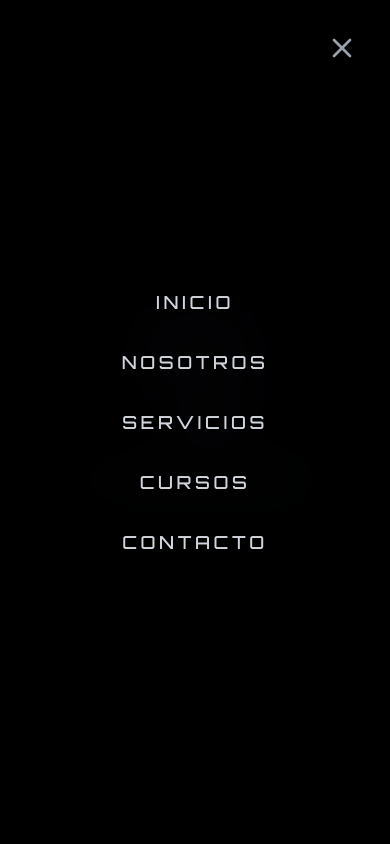
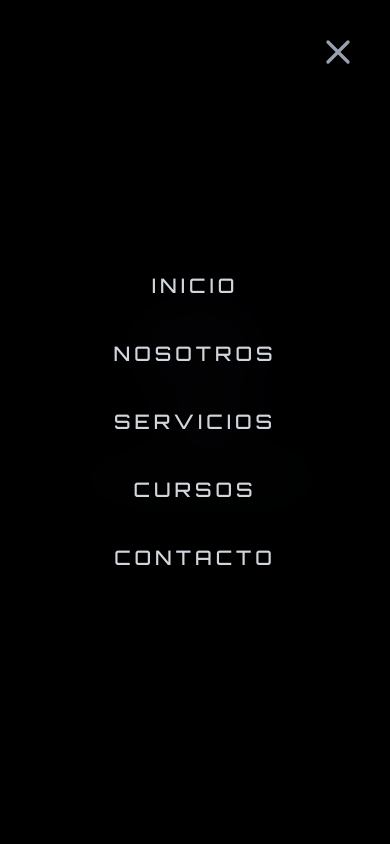
Before and after one commit to inteliyentecnologia-blip/inteliyen-web, a React (Vite) app: page / in a window 390 px wide. Both pictures are taken after a click on the button 344 px from the left and 46 px from the top of the page. Shown: the top 844 px of the page. Built offline with nearby package versions, Linux system fonts and the light colour scheme.

Commit message:
fix: remueve logo del header en movil y asegura funcionamiento del menu hamburguesa

```diff
--- a/src/app/components/Header.tsx
+++ b/src/app/components/Header.tsx
@@ -4,7 +4,6 @@ export function Header() {
   const [isScrolled, setIsScrolled] = useState(false);
   const [isMobileMenuOpen, setIsMobileMenuOpen] = useState(false);
 
-  // Efecto para el fondo oscuro al hacer scroll
   useEffect(() => {
     const handleScroll = () => {
       setIsScrolled(window.scrollY > 20);
@@ -13,7 +12,6 @@ export function Header() {
     return () => window.removeEventListener('scroll', handleScroll);
   }, []);
 
-  // Efecto para bloquear el scroll de la página cuando el menú móvil está abierto
   useEffect(() => {
     if (isMobileMenuOpen) {
       document.body.style.overflow = 'hidden';
@@ -33,23 +31,16 @@ export function Header() {
   return (
     <>
       <header
-        className={`fixed top-0 left-0 right-0 z-40 transition-all duration-300 ${
+        className={`fixed top-0 left-0 right-0 z-50 transition-all duration-300 ${
           isScrolled
             ? 'bg-black/80 backdrop-blur-md border-b border-purple-500/20 py-4'
             : 'bg-transparent py-6'
         }`}
       >
-        <div className="max-w-7xl mx-auto px-6 flex justify-between md:justify-center items-center">
+        {/* justify-end empuja la hamburguesa a la derecha, sin texto a la izquierda */}
+        <div className="max-w-7xl mx-auto px-6 flex justify-end md:justify-center items-center">
 
-          {/* Título en móvil (para que la barra no se vea vacía a la izquierda) */}
-          <div
-            className="md:hidden text-transparent bg-clip-text bg-gradient-to-r from-[#b166cc] to-[#4deeea] font-medium tracking-[0.2em] text-lg"
-            style={{ fontFamily: "'Orbitron', sans-serif" }}
-          >
-            INTELIYEN
-          </div>
-
-          {/* Navegación Desktop (Centrada y oculta en móvil) */}
+          {/* Navegación Desktop */}
           <nav
             className="hidden md:flex gap-10 text-xs lg:text-sm tracking-[0.25em] font-medium uppercase"
             style={{ fontFamily: "'Orbitron', sans-serif" }}
@@ -61,22 +52,22 @@ export function Header() {
             ))}
           </nav>
 
-          {/* Botón de Menú Hamburguesa (Solo visible en móvil) */}
+          {/* Botón de Menú Hamburguesa (Más grande y fácil de tocar) */}
           <button
-            className="md:hidden text-gray-300 hover:text-white p-2 focus:outline-none transition-colors"
+            className="md:hidden text-gray-300 hover:text-white p-2 focus:outline-none transition-colors relative z-[60]"
             onClick={() => setIsMobileMenuOpen(true)}
           >
-            <svg className="w-7 h-7" fill="none" stroke="currentColor" viewBox="0 0 24 24">
+            <svg className="w-8 h-8" fill="none" stroke="currentColor" viewBox="0 0 24 24">
               <path strokeLinecap="round" strokeLinejoin="round" strokeWidth={2} d="M4 6h16M4 12h16M4 18h16" />
             </svg>
           </button>
         </div>
       </header>
 
-      {/* OVERLAY DEL MENÚ MÓVIL (Pantalla completa oscura) */}
+      {/* OVERLAY DEL MENÚ MÓVIL (Blindado con z-[100] y pointer-events) */}
       <div
-        className={`fixed inset-0 z-50 bg-black/95 backdrop-blur-xl transition-all duration-500 flex flex-col justify-center items-center md:hidden ${
-          isMobileMenuOpen ? 'opacity-100 visible' : 'opacity-0 invisible'
+        className={`fixed inset-0 z-[100] bg-black/95 backdrop-blur-xl transition-all duration-300 flex flex-col justify-center items-center md:hidden ${
+          isMobileMenuOpen ? 'opacity-100 visible pointer-events-auto' : 'opacity-0 invisible pointer-events-none'
         }`}
       >
         {/* Botón para cerrar (X) */}
@@ -84,21 +75,20 @@ export function Header() {
           className="absolute top-6 right-6 text-gray-400 hover:text-white p-2 transition-colors"
           onClick={() => setIsMobileMenuOpen(false)}
         >
-          <svg className="w-8 h-8" fill="none" stroke="currentColor" viewBox="0 0 24 24">
+          <svg className="w-10 h-10" fill="none" stroke="currentColor" viewBox="0 0 24 24">
             <path strokeLinecap="round" strokeLinejoin="round" strokeWidth={2} d="M6 18L18 6M6 6l12 12" />
           </svg>
         </button>
 
         {/* Links del menú móvil */}
         <nav
-          className="flex flex-col gap-8 text-center text-lg tracking-[0.2em] font-medium uppercase"
+          className="flex flex-col gap-10 text-center text-xl tracking-[0.2em] font-medium uppercase"
           style={{ fontFamily: "'Orbitron', sans-serif" }}
         >
           {navLinks.map((link) => (
             <a
               key={link.name}
               href={link.href}
-              // Al darle clic a un link, cierra el menú automáticamente
               onClick={() => setIsMobileMenuOpen(false)}
               className="text-gray-300 hover:text-[#ff7eb6] transition-colors duration-300"
             >
```
Also changed, not shown: 4 other files (tests, documents, lock files or other folders).
